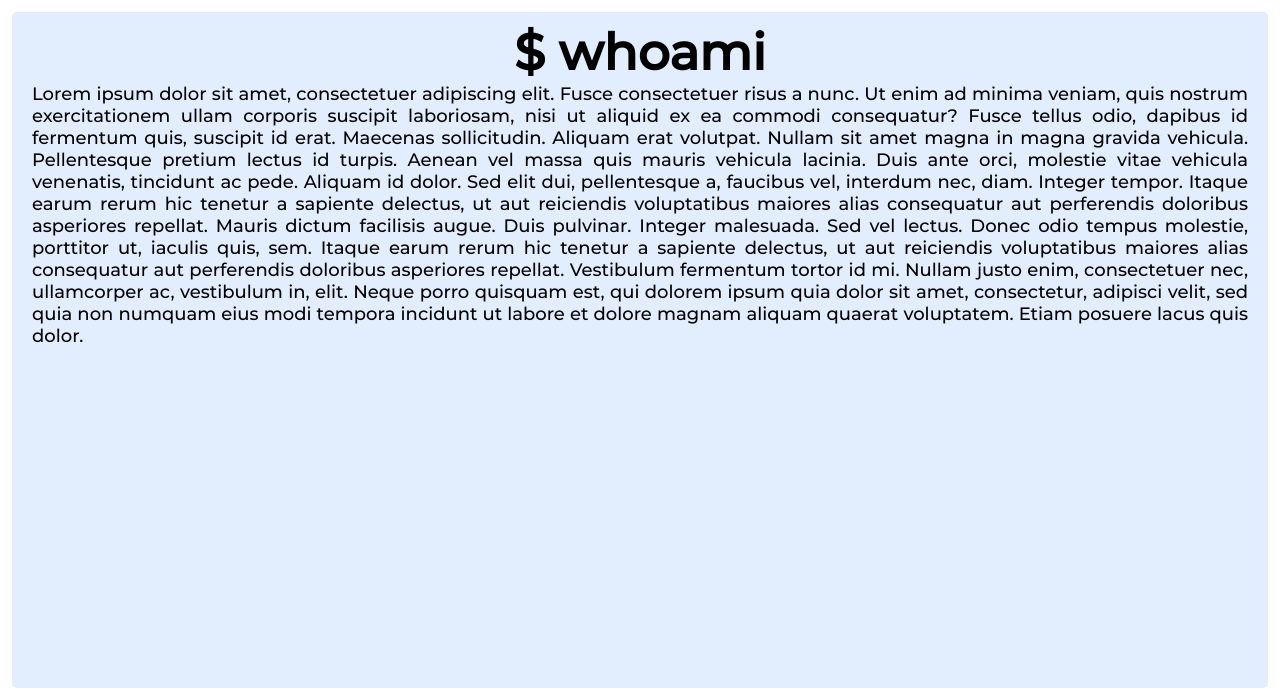
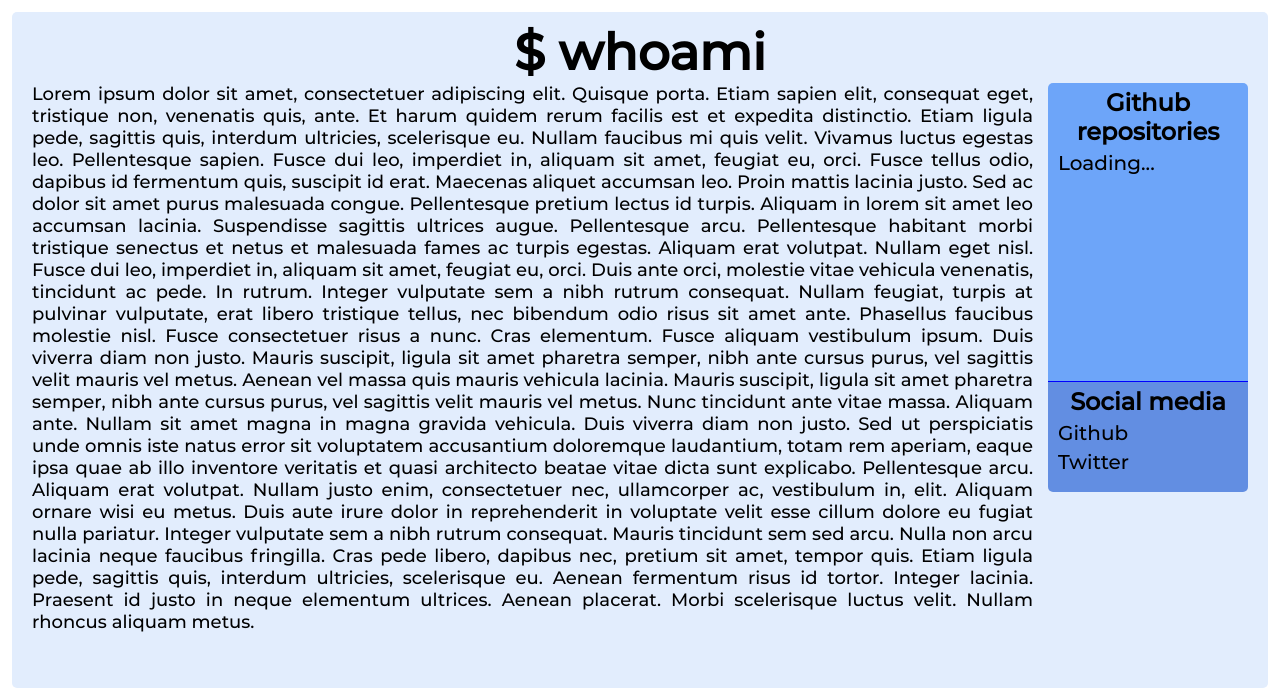
Before and after one commit to ItsOKayCZ/Web, a PHP site: page / in a window 1280 px wide. Shown: the part 100-800 px from the top of the page. Run offline with PHP 8.4, Linux system fonts and the light colour scheme.

Commit message:
Adding new code

```diff
--- a/2019/Personal web/static/CSS/index.css
+++ b/2019/Personal web/static/CSS/index.css
@@ -24,9 +24,6 @@ body{
     display: flex;
     flex-flow: column;
     height: 100%;
-}
-.clearfix{
-    clear: both;
 }
 
 /*
@@ -126,6 +123,9 @@ Content
 #content{
     flex-grow: 1;
 
+    display: flex;
+    flex-flow: column;
+
     margin: 12px;
     padding: 20px;
     padding-top: 10px;
@@ -142,8 +142,80 @@ Content
     text-align: center;
 }
 
+.content_with_info{
+  display: flex;
+  flex-flow: row;
+
+  flex-grow: 1;
+}
+
+.content_div_para{
+  text-align: justify;
+}
 .content_para{
     font-size: 18px;
+}
 
-    text-align: justify;
+/*
+Github repos
+*/
+.content_projects{
+  flex-grow: 0.15;
+  height: 50%;
+
+  min-width: 200px;
+
+  background-color: var(--header_background_color);
+
+  margin-left: 15px;
+
+  border-top-left-radius: 5px;
+  border-top-right-radius: 5px;
 }
+.content_projects h2{
+  padding-top: 5px;
+  padding-bottom: 5px;
+  text-align: center;
+}
+.content_projects p{
+  margin-left: 10px;
+  font-size: 20px;
+  cursor: pointer;
+}
+.content_projects p:hover{
+  color: var(--hover_color_text);
+}
+
+#links{
+  border-top: blue 1px solid;
+
+  flex-grow: 0.15;
+  height: 110px;
+
+  min-width: 200px;
+
+  background-color: #628ee2;
+
+  margin-left: 15px;
+
+  border-bottom-left-radius: 5px;
+  border-bottom-right-radius: 5px;
+}
+#links h2{
+  padding-top: 5px;
+  padding-bottom: 5px;
+  text-align: center;
+}
+#links p{
+  margin-bottom: 5px;
+  margin-left: 10px;
+  font-size: 20px;
+  cursor: pointer;
+}
+#links a{
+  text-decoration: none;
+  color: black;
+}
+#links a:hover{
+  color: white;
+}
--- a/2019/Personal web/static/CSS/python.css
+++ b/2019/Personal web/static/CSS/python.css
@@ -14,10 +14,16 @@
     flex-flow: row;
 }
 
+.content_div_Projects{
+  display: flex;
+  flex-flow: column;
+}
+
 .content_Projects{
     width: 200px;
     min-width: 200px;
     /* height: 100%; */
+    flex-grow: 1;
 
     border-radius: 5px;
 
--- a/2019/Personal web/static/JS/C++.js
+++ b/2019/Personal web/static/JS/C++.js
@@ -0,0 +1,3 @@
+function onClickProject(el){
+  console.log("Not implemented");
+}
--- a/2019/Personal web/static/JS/github.js
+++ b/2019/Personal web/static/JS/github.js
@@ -16,6 +16,7 @@ function main(category){
 
 
 function displayProjects(projects){
+  projects = projects.sort();
 
   var el = document.getElementsByClassName("content_Projects")[0];
 
--- /dev/null
+++ b/2019/Personal web/static/JS/index.js
@@ -0,0 +1,8 @@
+function onClickProject(el){
+
+  var repo = el.name;
+
+  var url = "https://github.com/ItsOKayCZ/" + repo;
+  window.open(url);
+
+}
--- a/2019/Personal web/static/Pages/C++.html
+++ b/2019/Personal web/static/Pages/C++.html
@@ -35,10 +35,12 @@
 
             <div class="content_with_projects">
 
+              <div class="content_div_Projects">
                 <div class="content_Projects">
                     <h2>Projects</h2>
                     <big>Loading...</big>
                 </div>
+              </div>
 
                 <div class="content_viewer">
                 </div>
--- a/2019/Personal web/static/Pages/python.html
+++ b/2019/Personal web/static/Pages/python.html
@@ -37,10 +37,12 @@
 
             <div class="content_with_projects">
 
+              <div class="content_div_projects">
                 <div class="content_Projects">
                     <h2>Projects</h2>
                     <big>Loading...</big>
                 </div>
+              </div>
 
                 <div class="content_viewer">
                 </div>
--- a/2019/Personal web/static/Pages/web.html
+++ b/2019/Personal web/static/Pages/web.html
@@ -36,10 +36,12 @@
 
             <div class="content_with_projects">
 
+              <div class="content_div_Projects">
                 <div class="content_Projects">
-                    <h2>Projects</h2>
-                    <big>Loading...</big>
+                  <h2>Projects</h2>
+                  <big>Loading...</big>
                 </div>
+              </div>
 
                 <div class="content_viewer">
                   <iframe class="content_iframe"></iframe>
--- a/2019/Personal web/static/index.html
+++ b/2019/Personal web/static/index.html
@@ -5,9 +5,12 @@
         <link rel="stylesheet" href="CSS/index.css">
         <title>$ echo "Welcome there"</title>
         <link rel="shortcut icon" href="favicon.ico">
+
+        <script src="../JS/github.js"></script>
+        <script src="../JS/index.js"></script>
     </head>
 
-    <body>
+    <body onload="main('Repositories')">
 
         <div id="header">
 
@@ -30,9 +33,35 @@
 
             <h1 class="content_header1">$ whoami</h1>
 
-            <p class="content_para"> Lorem ipsum dolor sit amet, consectetuer adipiscing elit. Fusce consectetuer risus a nunc. Ut enim ad minima veniam, quis nostrum exercitationem ullam corporis suscipit laboriosam, nisi ut aliquid ex ea commodi consequatur? Fusce tellus odio, dapibus id fermentum quis, suscipit id erat. Maecenas sollicitudin. Aliquam erat volutpat. Nullam sit amet magna in magna gravida vehicula. Pellentesque pretium lectus id turpis. Aenean vel massa quis mauris vehicula lacinia. Duis ante orci, molestie vitae vehicula venenatis, tincidunt ac pede. Aliquam id dolor. Sed elit dui, pellentesque a, faucibus vel, interdum nec, diam. Integer tempor.
+            <div class="content_with_info">
 
-                Itaque earum rerum hic tenetur a sapiente delectus, ut aut reiciendis voluptatibus maiores alias consequatur aut perferendis doloribus asperiores repellat. Mauris dictum facilisis augue. Duis pulvinar. Integer malesuada. Sed vel lectus. Donec odio tempus molestie, porttitor ut, iaculis quis, sem. Itaque earum rerum hic tenetur a sapiente delectus, ut aut reiciendis voluptatibus maiores alias consequatur aut perferendis doloribus asperiores repellat. Vestibulum fermentum tortor id mi. Nullam justo enim, consectetuer nec, ullamcorper ac, vestibulum in, elit. Neque porro quisquam est, qui dolorem ipsum quia dolor sit amet, consectetur, adipisci velit, sed quia non numquam eius modi tempora incidunt ut labore et dolore magnam aliquam quaerat voluptatem. Etiam posuere lacus quis dolor. </p>
+              <div class="content_div_para">
+                <span class="content_para">
+                  Lorem ipsum dolor sit amet, consectetuer adipiscing elit. Quisque porta. Etiam sapien elit, consequat eget, tristique non, venenatis quis, ante. Et harum quidem rerum facilis est et expedita distinctio. Etiam ligula pede, sagittis quis, interdum ultricies, scelerisque eu. Nullam faucibus mi quis velit. Vivamus luctus egestas leo. Pellentesque sapien. Fusce dui leo, imperdiet in, aliquam sit amet, feugiat eu, orci. Fusce tellus odio, dapibus id fermentum quis, suscipit id erat. Maecenas aliquet accumsan leo. Proin mattis lacinia justo. Sed ac dolor sit amet purus malesuada congue. Pellentesque pretium lectus id turpis. Aliquam in lorem sit amet leo accumsan lacinia. Suspendisse sagittis ultrices augue. Pellentesque arcu. Pellentesque habitant morbi tristique senectus et netus et malesuada fames ac turpis egestas. Aliquam erat volutpat.
+
+Nullam eget nisl. Fusce dui leo, imperdiet in, aliquam sit amet, feugiat eu, orci. Duis ante orci, molestie vitae vehicula venenatis, tincidunt ac pede. In rutrum. Integer vulputate sem a nibh rutrum consequat. Nullam feugiat, turpis at pulvinar vulputate, erat libero tristique tellus, nec bibendum odio risus sit amet ante. Phasellus faucibus molestie nisl. Fusce consectetuer risus a nunc. Cras elementum. Fusce aliquam vestibulum ipsum. Duis viverra diam non justo. Mauris suscipit, ligula sit amet pharetra semper, nibh ante cursus purus, vel sagittis velit mauris vel metus. Aenean vel massa quis mauris vehicula lacinia. Mauris suscipit, ligula sit amet pharetra semper, nibh ante cursus purus, vel sagittis velit mauris vel metus. Nunc tincidunt ante vitae massa. Aliquam ante. Nullam sit amet magna in magna gravida vehicula.
+
+Duis viverra diam non justo. Sed ut perspiciatis unde omnis iste natus error sit voluptatem accusantium doloremque laudantium, totam rem aperiam, eaque ipsa quae ab illo inventore veritatis et quasi architecto beatae vitae dicta sunt explicabo. Pellentesque arcu. Aliquam erat volutpat. Nullam justo enim, consectetuer nec, ullamcorper ac, vestibulum in, elit. Aliquam ornare wisi eu metus. Duis aute irure dolor in reprehenderit in voluptate velit esse cillum dolore eu fugiat nulla pariatur. Integer vulputate sem a nibh rutrum consequat. Mauris tincidunt sem sed arcu. Nulla non arcu lacinia neque faucibus fringilla. Cras pede libero, dapibus nec, pretium sit amet, tempor quis. Etiam ligula pede, sagittis quis, interdum ultricies, scelerisque eu. Aenean fermentum risus id tortor. Integer lacinia. Praesent id justo in neque elementum ultrices. Aenean placerat. Morbi scelerisque luctus velit. Nullam rhoncus aliquam metus.
+                </span>
+
+              </div>
+
+              <div>
+
+                <div class="content_projects">
+                  <h2>Github repositories</h2>
+                  <p>Loading...</p>
+                </div>
+
+                <div id="links">
+                  <h2>Social media</h2>
+                  <p><a href="https://github.com/ItsOKayCZ">Github</a></p>
+                  <p><a href="https://twitter.com/ItsOKayCZE">Twitter</a></p>
+                </div>
+
+              </div>
+
+            </div>
 
         </div>
 
```
Also changed, not shown: 2019/Personal web/server.js (+44 -3 lines), 2019/Personal web/static/CSS/C++.css (+6 -1 lines), 2019/Personal web/static/CSS/web.css (+7 -2 lines).
